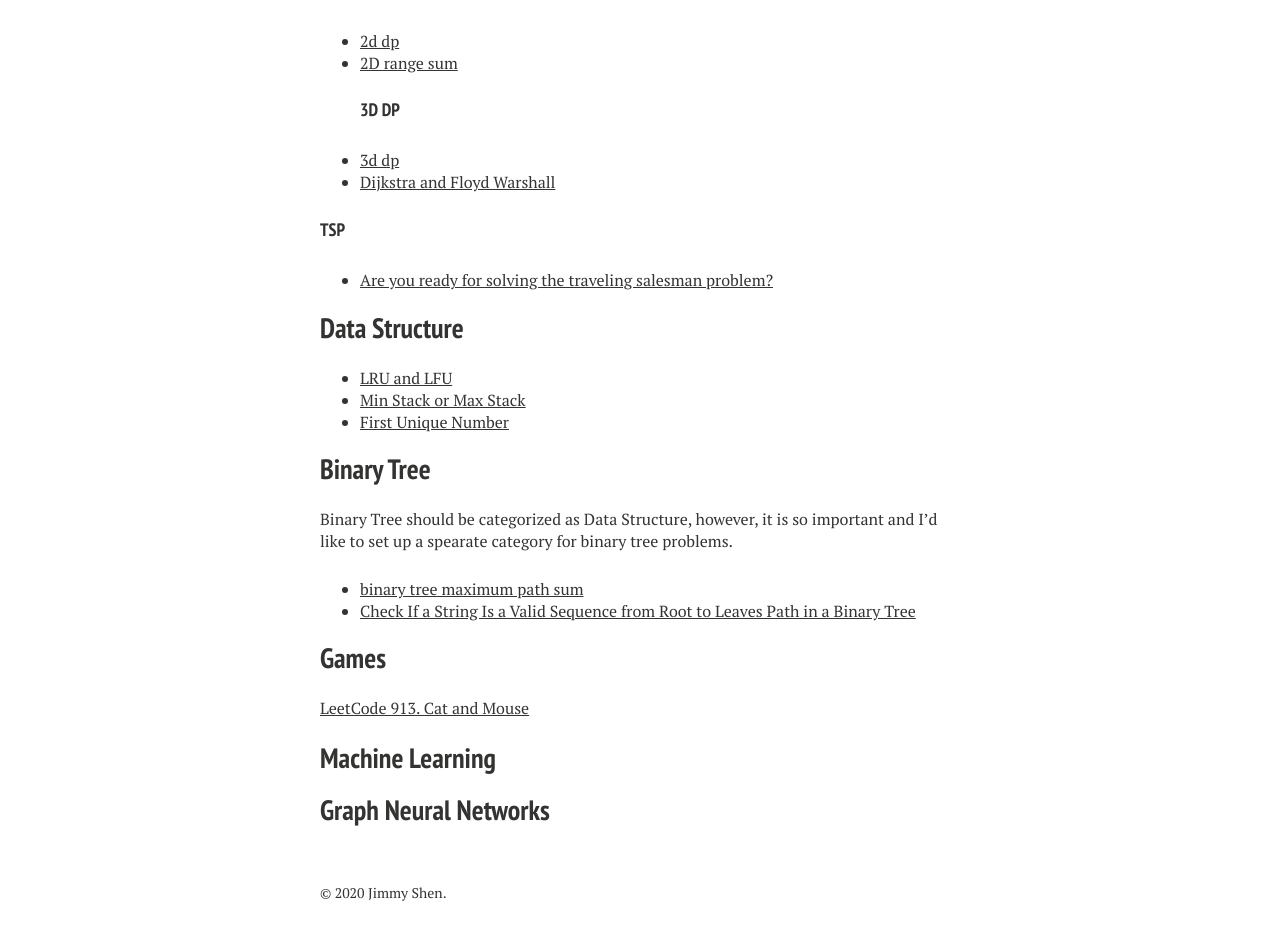
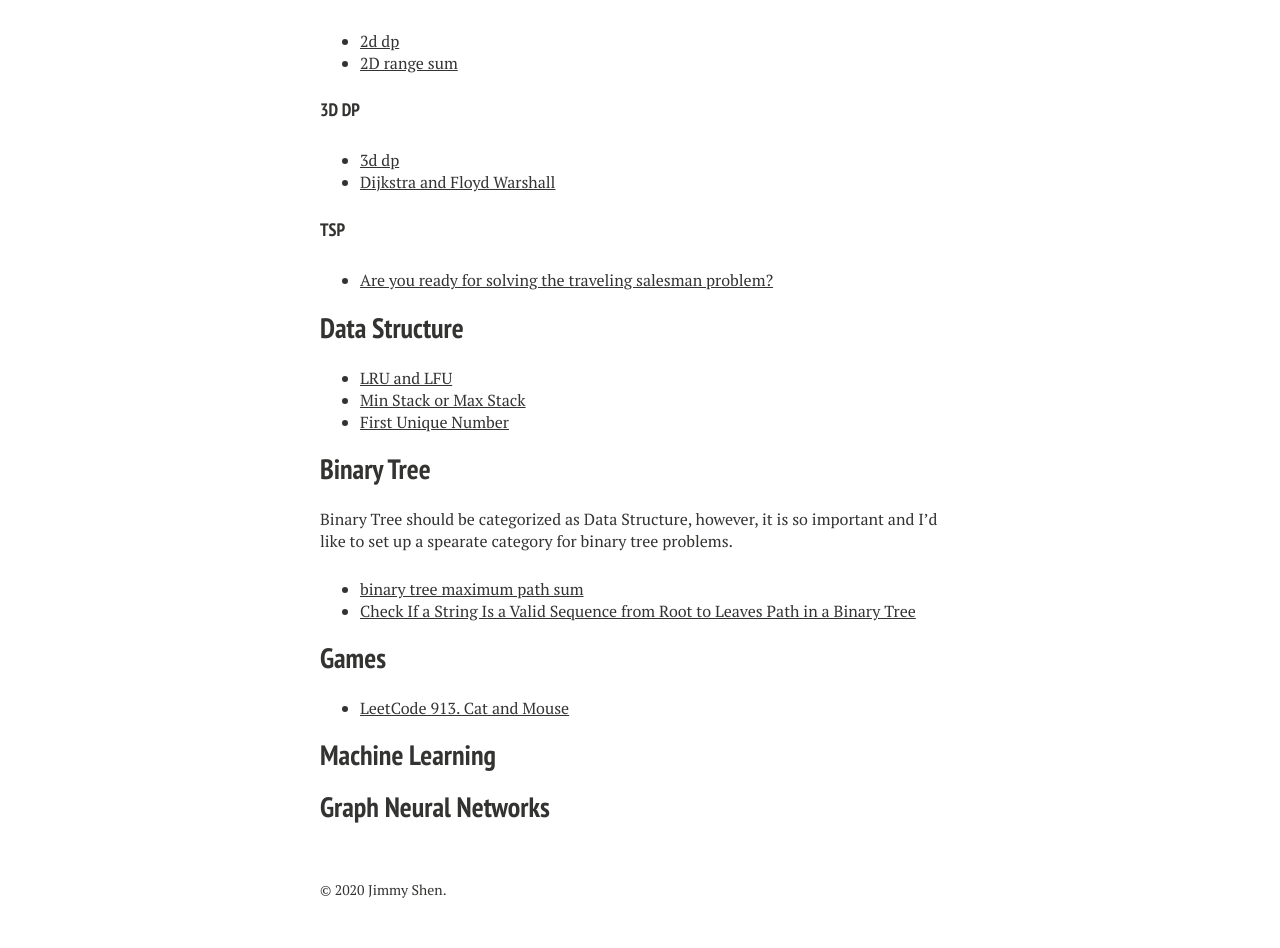
Before and after one commit to xiaokeshen/xiaokeshen.github.io, a Jekyll site: the page built from blog/index.md, in a window 1280 px wide. Shown: the part 1394-2342 px from the top of the page. Built offline with Jekyll 4.4.1, drawn with Linux system fonts in a browser that asks for light colours; nearby versions of some CDN libraries.

Commit message:
add a game category in coding session

```diff
--- a/blog/index.md
+++ b/blog/index.md
@@ -48,6 +48,7 @@ My 'Serious' coding got started since I became a student as a Computer Science M
 #### 2D DP
 - [2d dp](https://medium.com/@jim.morris.shen/2d-dp-c9f563e542ee?source=friends_link&sk=9f94661dc8be068fdc1881bf9c618ba6)
 - [2D range sum](coding/dp/two_d/2d_range_sum.md)
+
 #### 3D DP
 - [3d dp](https://medium.com/@jim.morris.shen/3d-dp-c5488ba77f9a?source=friends_link&sk=91a4aaccdf4d1c63025bb7186e3c54c5)
 - [Dijkstra and Floyd Warshall](https://medium.com/analytics-vidhya/dijkstra-and-floyd-warshall-floyd-war-1937d8ac95f0)
@@ -68,7 +69,7 @@ Binary Tree should be categorized as Data Structure, however, it is so important
 
 ## Games
 
-[LeetCode 913. Cat and Mouse](https://leetcode.com/problems/cat-and-mouse/discuss/450609/Short-correct-and-easy-to-understand-python-translated-from-C++JAVA-solution.)
+- [LeetCode 913. Cat and Mouse](https://leetcode.com/problems/cat-and-mouse/discuss/450609/Short-correct-and-easy-to-understand-python-translated-from-C++JAVA-solution.)
 
 ## Machine Learning
 
```
